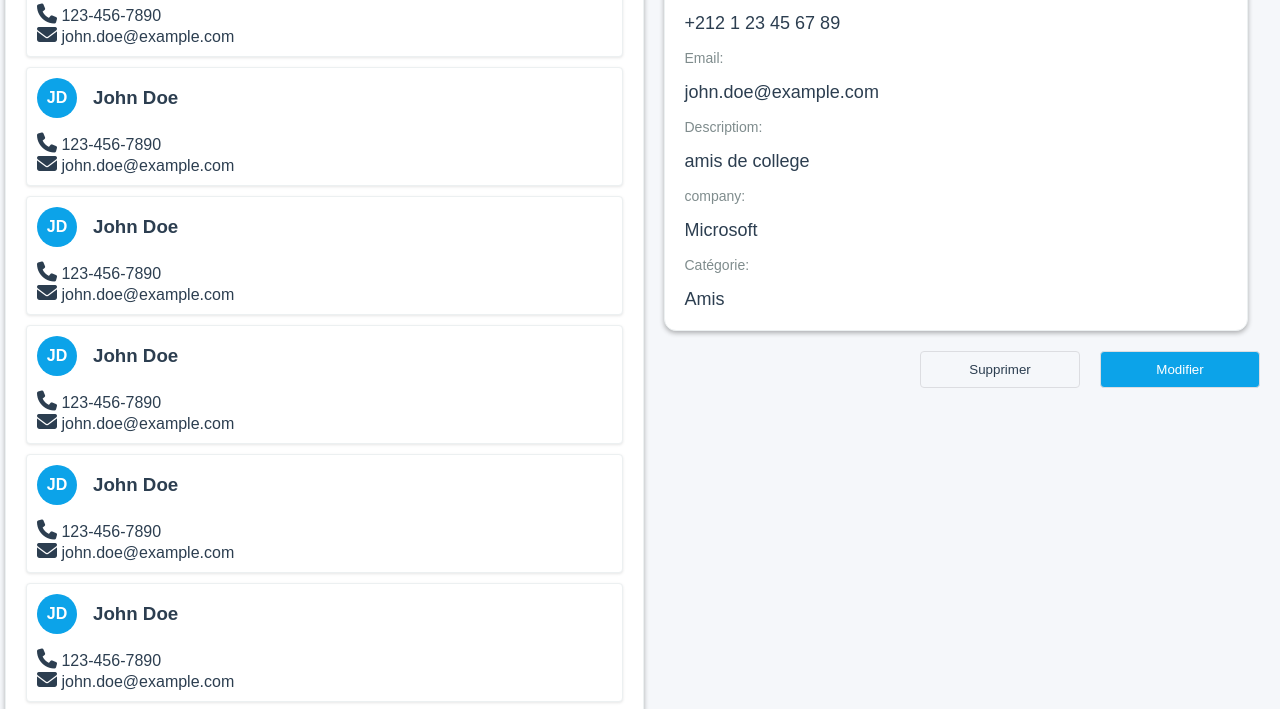
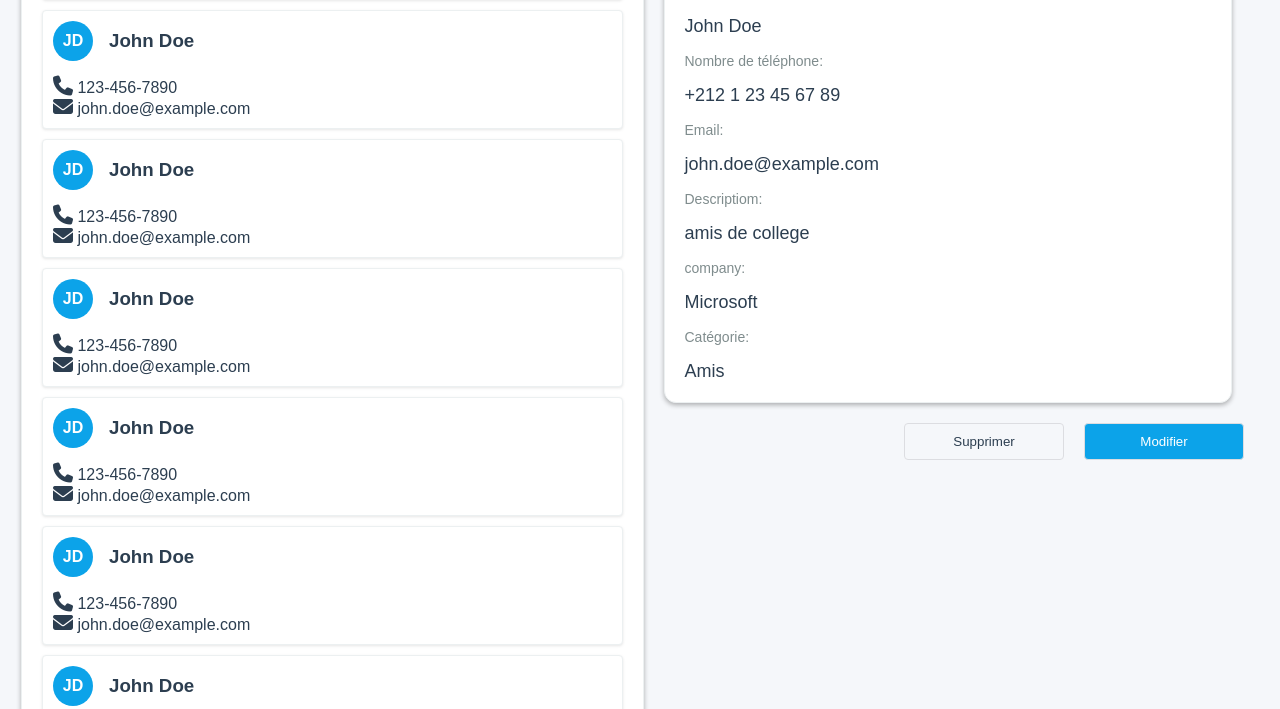
Before and after one commit to mohammed-lachqar/test2, a plain HTML site: page index.html in a window 1280 px wide. Shown: the part 398-1107 px from the top of the page. Drawn offline with Linux system fonts and the light colour scheme.

Commit message:
Update style.css

```diff
--- a/style.css
+++ b/style.css
@@ -38,7 +38,7 @@ body{
 }
 
 main{
-    padding-top: 5rem 1rem 5rem 1rem;
+    margin: 5rem 1rem 5rem 1rem;
     min-height: 90vh;
     display: flex;
     flex-direction: row-reverse;
```
